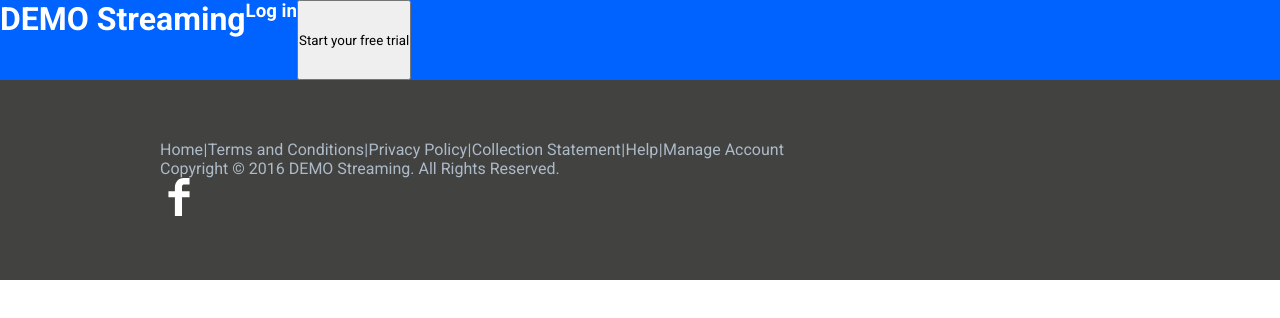
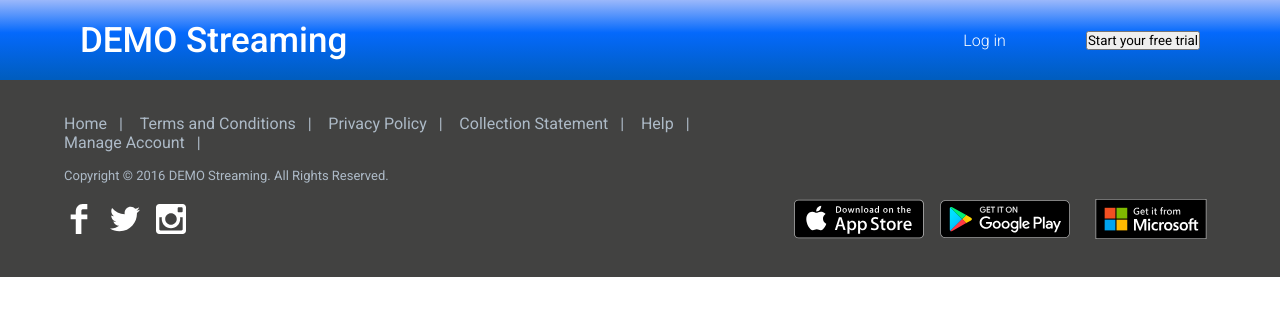
Before and after one commit to virginia-zuror/Prueba_tecnica_DEMOStreaming, a React (Vite) app: page / in a window 1280 px wide. Shown: the top 318 px of the page. Built offline with nearby package versions, Linux system fonts and the light colour scheme.

Commit message:
fix footer

```diff
--- a/src/App.css
+++ b/src/App.css
@@ -1,3 +1,3 @@
 main{
-    min-height: 65vh;
+    min-height: 65.2vh;
 }
--- a/src/components/Footer.css
+++ b/src/components/Footer.css
@@ -1,20 +1,61 @@
 .Footer{
-    height: 25vh;
+    margin: 0 auto;
+    min-height: auto;
+    width: 100vw;
     background-color: var(--bg-footer);
     color: var(--font-footer);
 
     display: flex;
+    flex-wrap: wrap;
     flex-direction: column;
-    align-items: flex-start;
-    justify-content: center;
 
-    padding-left: 10rem;
-    padding-right: 5rem;
+    gap: 1rem;
+
+    padding: 2.12rem 4rem;
+}
+.Footer > p{
+    font-size: small;
 }
 .links_footer{
-    width: 60%;
+    width: 55%;
     display: flex;
     flex-direction: row;
     align-items: center;
+    flex-wrap: wrap;
+
+    justify-content: space-between;
+    text-align: left;
+}
+
+.links_footer > li::after{
+    content:'|';
+    margin: 0.5rem;
+    align-self: center;
+    justify-self: center;
+}
+
+.Footer > .btns_footer{
+
+    display: flex;
+    flex-direction: row;
+    flex-wrap: wrap;
+    justify-content: space-between;
+    gap: 2rem;
+}
+
+.Footer > .btns_footer> .social{
+    display: flex;
+    flex-wrap: wrap;
+    flex-direction: row;
+    align-items: center;
+    justify-content: left;
+    gap: 1rem;
+}
+.Footer > .btns_footer>.stores{
+    display: flex;
+    flex-wrap: wrap;
+    flex-direction: row;
+    align-items: center;
+    gap: 1rem;
     justify-content: space-between;
 }
--- a/src/components/Footer.jsx
+++ b/src/components/Footer.jsx
@@ -1,26 +1,104 @@
 import './Footer.css';
+
+import React from 'react';
 import { NavLink } from 'react-router-dom';
-import React from 'react';
+
+import appStore from '../assets/store/app-store.svg';
+import playStore from '../assets/store/play-store.svg';
+import microsoftStore from '../assets/store/windows-store.svg';
 
 const Footer = () => {
-  return <div className='Footer'>
-  <ul className='links_footer'>
-    <li><NavLink>Home</NavLink></li>|
-    <li><NavLink>Terms and Conditions</NavLink></li>|
-    <li><NavLink>Privacy Policy</NavLink></li>|
-    <li><NavLink>Collection Statement</NavLink></li>|
-    <li><NavLink>Help</NavLink></li>|
-    <li><NavLink>Manage Account</NavLink></li>
-  </ul>
-    <p>Copyright © 2016 DEMO Streaming. All Rights Reserved.</p>
-    <div className='btns_footer'>
-        <span className='social'>
-                <svg xmlns="http://www.w3.org/2000/svg" height="38" width="38" viewBox="0 0 166.1 299"><path fill="#FFF" d="M166.1 52h-47.4c-5.6 0-11.9 7.4-11.9 17.2v34.3h59.3v48.8h-59.3V299h-56V152.3H0v-48.8h50.8V74.7C50.8 33.5 79.4 0 118.6 0H166v52z"/></svg>
-        </span>
-        <span className='stores'></span>
+  return (
+    <div className="Footer">
+      <ul className="links_footer">
+        <li>
+          <NavLink to="home">Home </NavLink>
+        </li>
+        <li>
+          <NavLink to="terms">Terms and Conditions </NavLink>
+        </li>
+        <li>
+          <NavLink to="privacypol">Privacy Policy </NavLink>
+        </li>
+        <li>
+          <NavLink to="collectst">Collection Statement </NavLink>
+        </li>
+        <li>
+          <NavLink to="help">Help </NavLink>
+        </li>
+        <li>
+          <NavLink to="mngaccount">Manage Account </NavLink>
+        </li>
+      </ul>
+      <p>Copyright © 2016 DEMO Streaming. All Rights Reserved.</p>
+      <div className="btns_footer">
+        <ul className="social">
+          <li>
+            <a>
+              <svg
+                xmlns="http://www.w3.org/2000/svg"
+                height="30"
+                width="30"
+                viewBox="0 0 166.1 299"
+              >
+                <path
+                  fill="#FFF"
+                  d="M166.1 52h-47.4c-5.6 0-11.9 7.4-11.9 17.2v34.3h59.3v48.8h-59.3V299h-56V152.3H0v-48.8h50.8V74.7C50.8 33.5 79.4 0 118.6 0H166v52z"
+                />
+              </svg>
+            </a>
+          </li>
+          <li>
+            <a>
+              <svg
+                xmlns="http://www.w3.org/2000/svg"
+                height="30"
+                width="30"
+                viewBox="0 0 368.40001 299.39999"
+              >
+                <path
+                  fill="#FFF"
+                  d="M368.4 35.5c-13.6 6-28.1 10.1-43.4 11.9 15.6-9.4 27.6-24.2 33.2-41.8-14.6 8.7-30.8 15-48 18.3C296.4 9.2 276.8 0 255 0c-41.7 0-75.6 33.8-75.6 75.6 0 5.9.7 11.7 2 17.2-62.8-3.1-118.5-33.2-155.8-79C19.1 25 15.4 38 15.4 51.8c0 26.2 13.3 49.4 33.6 62.9-12.4-.4-24-3.8-34.2-9.4v.9c0 36.6 26.1 67.2 60.6 74.1-6.3 1.7-13 2.7-19.9 2.7-4.9 0-9.6-.5-14.2-1.4 9.6 30 37.5 51.9 70.6 52.5C86 254.4 53.4 266.5 18 266.5c-6.1 0-12.1-.4-18-1.1 33.4 21.5 73.2 34 115.9 34 139 0 215.1-115.2 215.1-215.1 0-3.3-.1-6.5-.2-9.8 14.6-10.5 27.4-23.8 37.6-39z"
+                />
+              </svg>
+            </a>
+          </li>
+          <li>
+            <a>
+              <svg
+                xmlns="http://www.w3.org/2000/svg"
+                height="30"
+                width="30"
+                viewBox="-589 1042.5 200 200"
+              >
+                <path
+                  fill="#FFF"
+                  d="M-411.22 1042.5h-155.56c-12.22 0-22.222 10.003-22.222 22.222v155.56c0 12.22 10.003 22.222 22.222 22.222h155.56c12.22 0 22.222-10.003 22.222-22.222v-155.56c0-12.22-10.003-22.222-22.222-22.222zm-77.946 161.4c33.97 0 61.564-27.593 61.564-61.564 0-3.76-.47-7.385-1.14-10.943h17.59v80.16c0 4.23-3.425 7.655-7.722 7.655h-140.25c-4.23 0-7.72-3.424-7.72-7.654v-80.16h17.186c-.67 3.557-1.14 7.183-1.14 10.942.066 33.97 27.592 61.564 61.63 61.564zm-38.47-61.564c0-21.215 17.255-38.47 38.47-38.47s38.47 17.188 38.47 38.47-17.255 38.47-38.47 38.47c-21.282 0-38.47-17.188-38.47-38.47zm108.69-44.243h-17.924c-4.23 0-7.72-3.49-7.72-7.72v-17.994c0-4.23 3.423-7.655 7.653-7.655h17.925c4.297 0 7.72 3.424 7.72 7.653v17.925c.068 4.297-3.356 7.788-7.653 7.788z"
+                />
+              </svg>
+            </a>
+          </li>
+        </ul>
+        <ul className="stores">
+          <li>
+            <a>
+              <img src={appStore} width="130" height="40" alt="App store" />
+            </a>
+          </li>
+          <li>
+            <a>
+              <img src={playStore} width="130" height="40" alt="Play-store" />
+            </a>
+          </li>
+          <li>
+            <a>
+              <img src={microsoftStore} width="130" height="40" alt="Microsoft store" />
+            </a>
+          </li>
+        </ul>
+      </div>
     </div>
-
-  </div>
+  );
 };
 
 export default Footer;
--- a/src/components/Header.css
+++ b/src/components/Header.css
@@ -1,6 +1,29 @@
 .Header{
     display:flex;
-    height: 10vh;
-    background-color: var(--bg-header);
+    flex-wrap: wrap;
+    min-height: 10vh;
+    background: rgb(0,93,190);
+background: linear-gradient(360deg, rgba(0,93,190,1) 1%, rgba(4,105,252,1) 59%, rgba(155,184,251,1) 100%);
     color: var(--font-primary-header);
+    justify-content: space-between;
+    align-items: center;
+    padding: 0 5rem;
 }
+.Header > .title_header{
+    font-weight: 500;
+    font-size: 35px;
+}
+.Header > .btns_header{
+    display: flex;
+    flex-direction: row;
+    align-items: center;
+    justify-content: center;
+    gap: 5rem;
+}
+.Header > .btns_header > .login{
+    background: none;
+    color: var(--font-primary-header);
+    font-weight: 300;
+    font-size: medium;
+    border: none;
+}
--- a/src/components/Header.jsx
+++ b/src/components/Header.jsx
@@ -3,11 +3,15 @@ import './Header.css';
 import React from 'react';
 
 const Header = () => {
-  return <div className='Header'>
-    <h1 className='title_header'>DEMO Streaming</h1>
-    <h3 className='login'>Log in</h3>
-    <button>Start your free trial</button>
-  </div>
+  return (
+    <div className="Header">
+      <h1 className="title_header">DEMO Streaming</h1>
+      <span className="btns_header">
+        <button className='login'>Log in</button>
+        <button>Start your free trial</button>
+      </span>
+    </div>
+  );
 };
 
 export default Header;
--- a/src/index.css
+++ b/src/index.css
@@ -25,6 +25,15 @@
 html{
     scroll-behavior: smooth;
 }
+body{
+    width: 100vw;
+    height: auto;
+
+}
 a{
     color: inherit;
+    cursor: pointer;
 }
+button{
+    cursor: pointer;
+}
```
Also changed, not shown: .eslintrc.js, src/assets/store/app-store.svg, src/assets/store/play-store.svg.
